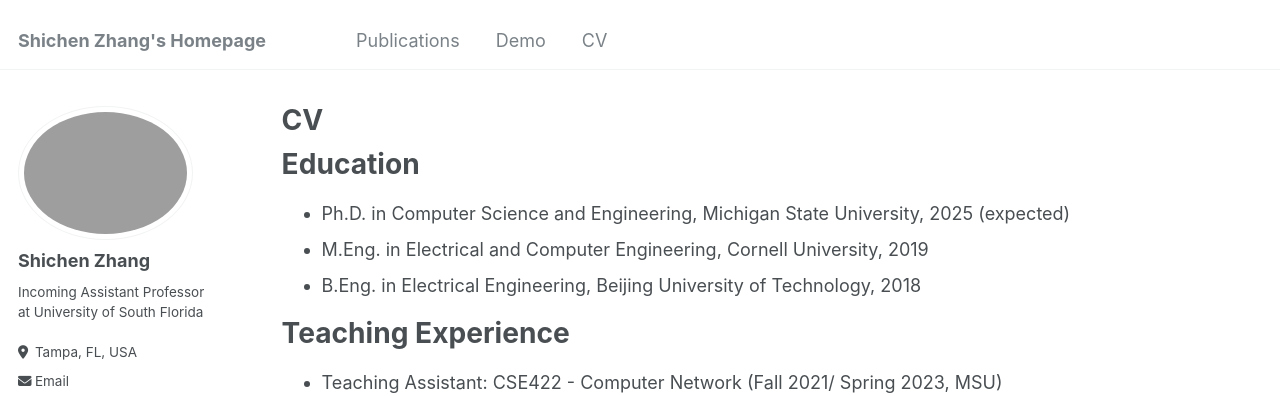
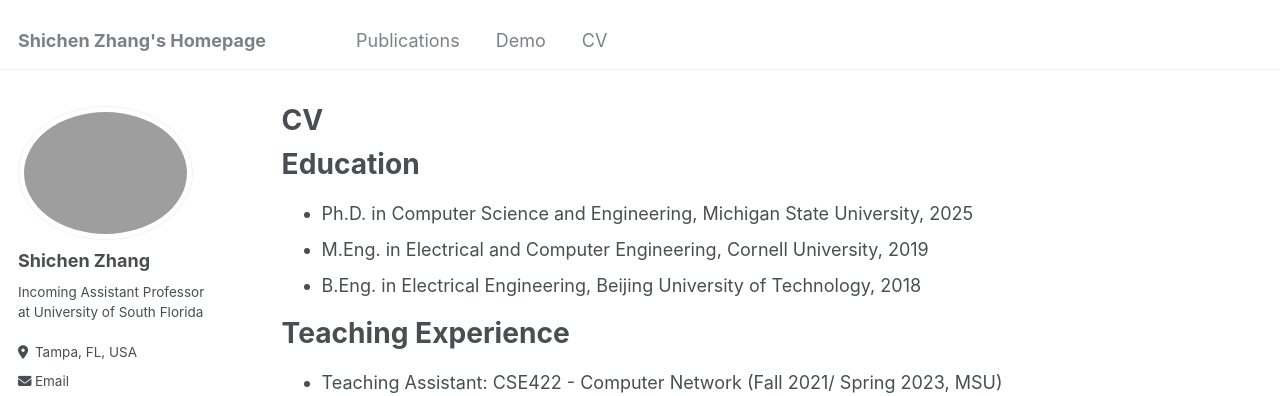
Before and after one commit to sczhang6/sczhang6.github.io, a Jekyll site: the page built from _pages/cv.md, in a window 1280 px wide and 1339 px high. Shown: the top 396 px of the window. Built offline with Jekyll 4.4.1, drawn with Linux system fonts in a browser that asks for light colours; some web fonts are replaced.

```diff
--- a/_pages/cv.md
+++ b/_pages/cv.md
@@ -11,7 +11,7 @@ redirect_from:
 
 Education
 ======
-* Ph.D. in Computer Science and Engineering, Michigan State University, 2025 (expected)
+* Ph.D. in Computer Science and Engineering, Michigan State University, 2025
 * M.Eng. in Electrical and Computer Engineering, Cornell University, 2019
 * B.Eng. in Electrical Engineering, Beijing University of Technology, 2018
 
```
Also changed, not shown: _pages/Demo.md (+0 -3 lines), _pages/about.md (+4 -0 lines).
